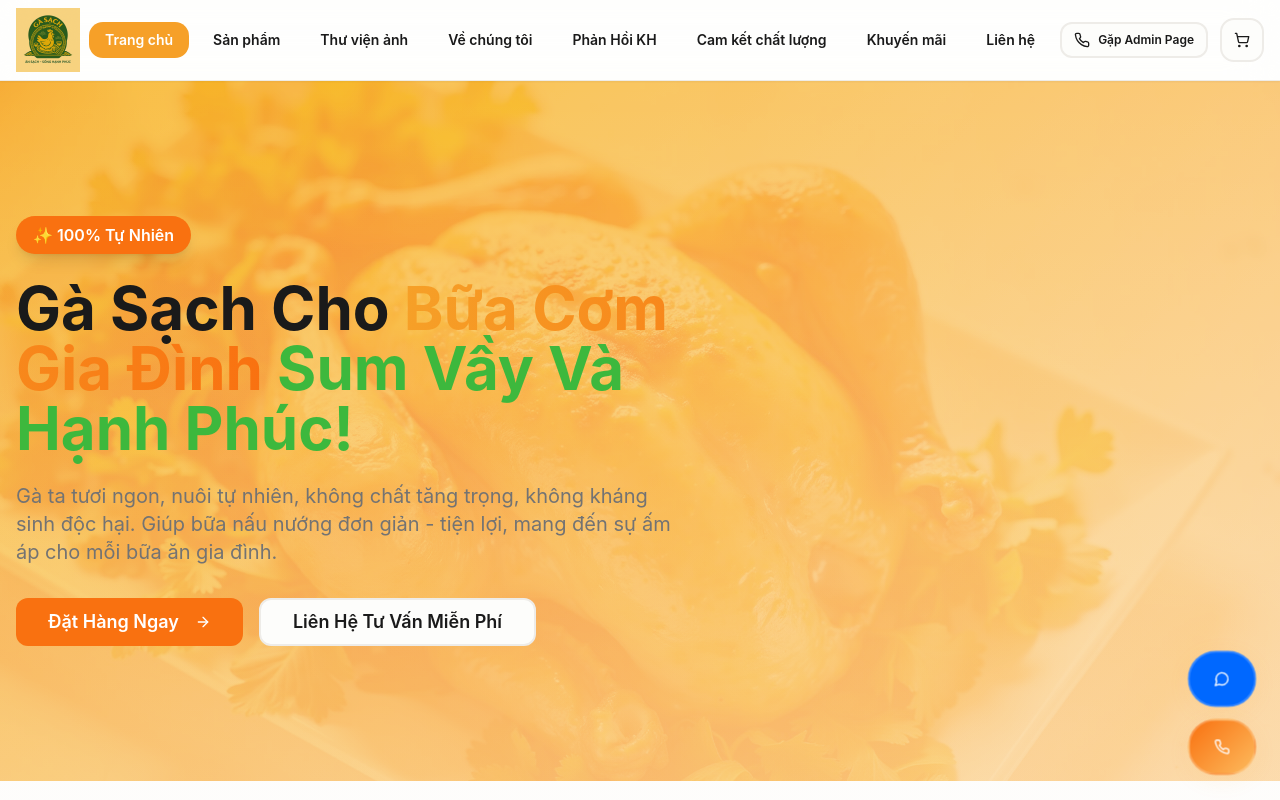
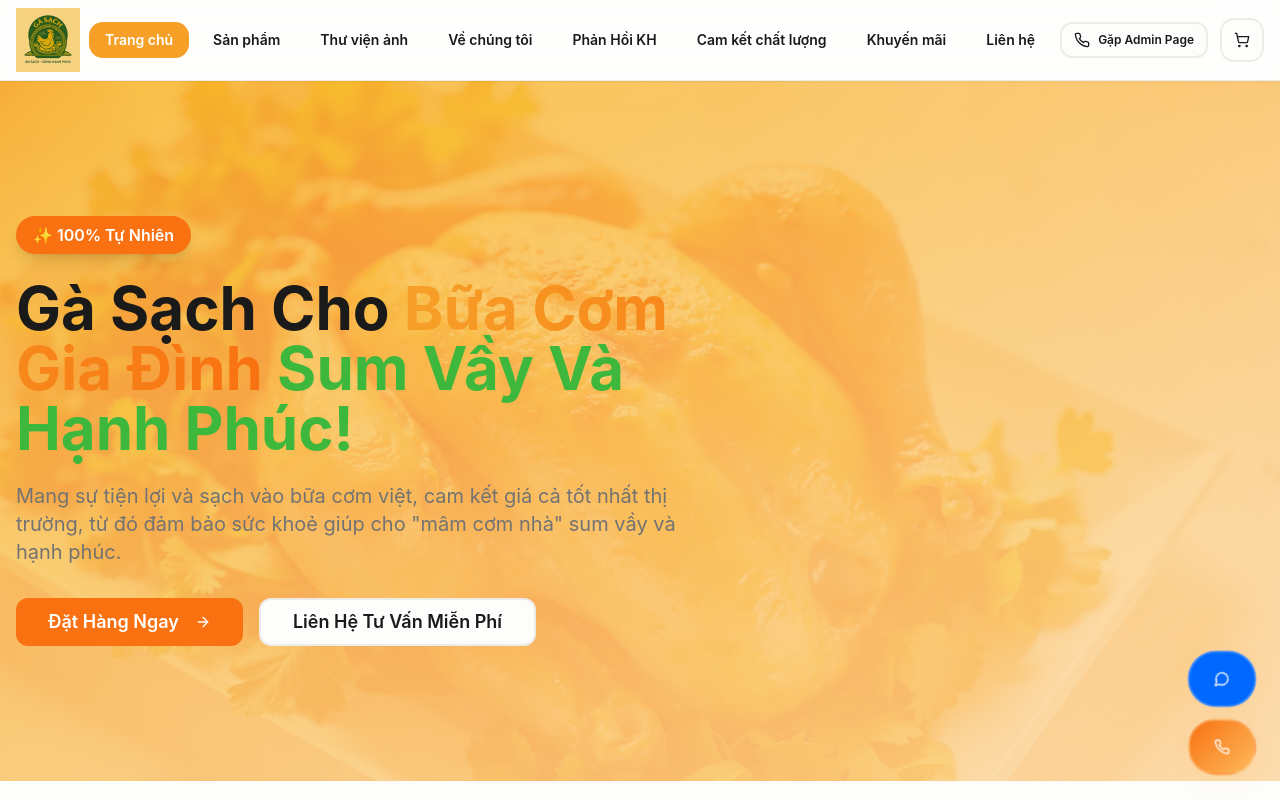
Before and after one commit to quanglopez/gasach-farm-to-table, a React (Vite) app: page / in a window 1280 px wide. Shown: the top 800 px of the page. Built offline with nearby package versions, Linux system fonts and the light colour scheme; the HTML template or start-up script is replaced by a standard one.

Commit message:
Update homepage content text
Replace the hero section paragraph with: "Mang sự tiện lợi và sạch vào bữa cơm Việt, cam kết giá cả tốt nhất thị trường, từ đó đảm bảo sức khoẻ giúp cho 'mâm cơm nhà' sum vầy và hạnh phúc."

```diff
--- a/src/pages/Index.tsx
+++ b/src/pages/Index.tsx
@@ -34,8 +34,7 @@ const Index = () => {
               <span className="text-secondary">Sum Vầy Và Hạnh Phúc!</span>
             </h1>
             <p className="text-base md:text-lg lg:text-xl mb-6 md:mb-8 text-muted-foreground leading-relaxed">
-              Gà ta tươi ngon, nuôi tự nhiên, không chất tăng trọng, không kháng sinh độc hại.
-              Giúp bữa nấu nướng đơn giản - tiện lợi, mang đến sự ấm áp cho mỗi bữa ăn gia đình.
+              Mang sự tiện lợi và sạch vào bữa cơm việt, cam kết giá cả tốt nhất thị trường, từ đó đảm bảo sức khoẻ giúp cho "mâm cơm nhà" sum vầy và hạnh phúc.
             </p>
             <div className="flex flex-col sm:flex-row gap-3 md:gap-4">
               <Link to="/products" className="w-full sm:w-auto">
```
